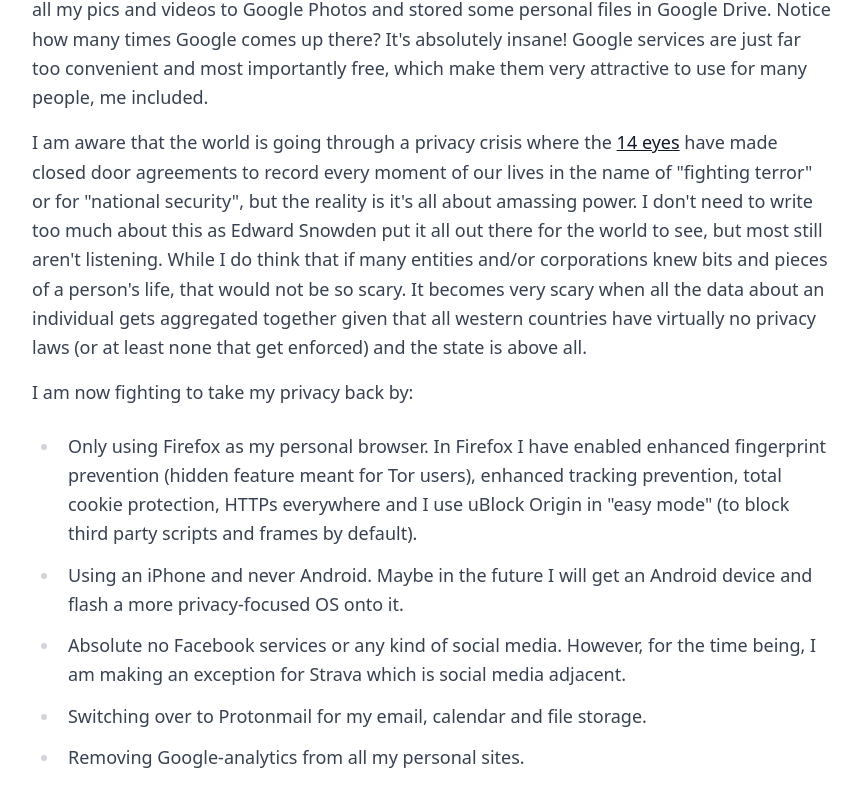
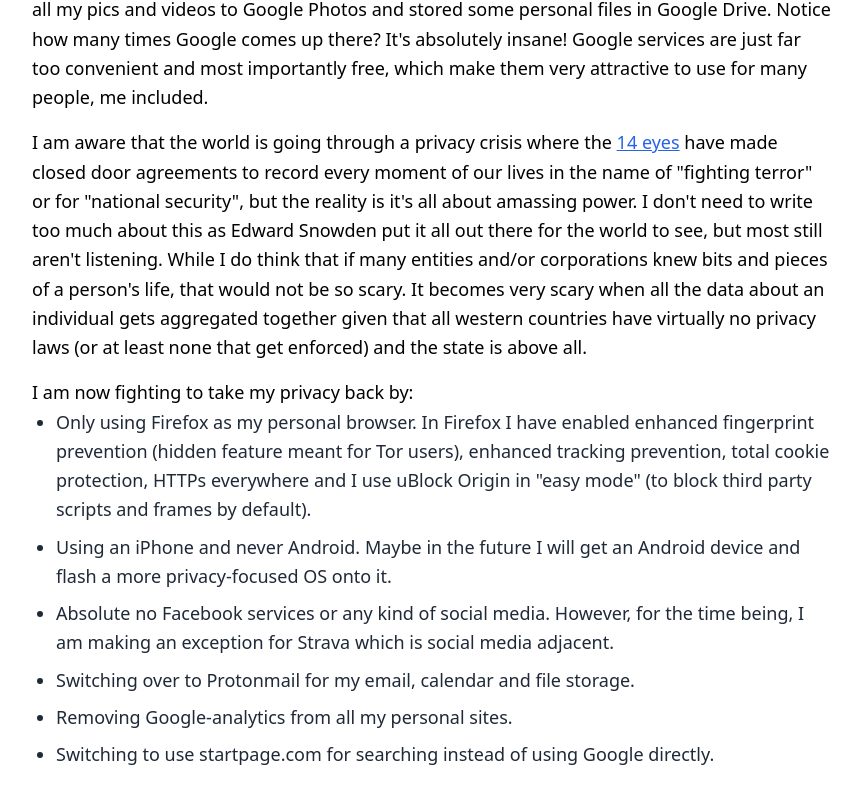
Before and after one commit to lone-cloud/egorphilippov, a Next.js app: page /blog in a window 1280 px wide. Shown: the part 992-1781 px from the top of the page, without its empty margins (208-1069 px from the left). Built offline with nearby package versions, Linux system fonts and the light colour scheme.

Commit message:
less deps for smaller size

```diff
--- a/package.json
+++ b/package.json
@@ -24,7 +24,6 @@
     "@eslint/js": "^9.31.0",
     "@next/bundle-analyzer": "^15.4.4",
     "@next/eslint-plugin-next": "^15.4.4",
-    "@tailwindcss/typography": "^0.5.16",
     "@types/node": "^24.1.0",
     "@types/react": "19.1.8",
     "@typescript-eslint/eslint-plugin": "^8.38.0",
--- a/src/components/Posts/UI.tsx
+++ b/src/components/Posts/UI.tsx
@@ -11,7 +11,7 @@
 export const Spacer = () => <div className="h-4" />;
 
 export const EntryBody = ({ children }: ComponentProps) => (
-  <div className="pt-20 -mt-20 leading-relaxed text-lg prose prose-lg max-w-none">{children}</div>
+  <div className="pt-20 -mt-20 blog-content max-w-none">{children}</div>
 );
 
 export const EntryTitle = ({ children }: ComponentProps) => (
--- a/src/styles/globals.css
+++ b/src/styles/globals.css
@@ -13,7 +13,42 @@
 }
 
 @layer components {
-  /* Add any custom component styles here if needed */
+  /* Custom blog typography styles - lightweight alternative to @tailwindcss/typography */
+  .blog-content {
+    @apply leading-relaxed text-lg;
+  }
+
+  .blog-content ul {
+    @apply list-disc pl-6 mb-4 space-y-2;
+  }
+
+  .blog-content ol {
+    @apply list-decimal pl-6 mb-4 space-y-2;
+  }
+
+  .blog-content li {
+    @apply text-gray-800 leading-relaxed;
+  }
+
+  .blog-content a {
+    @apply text-blue-600 underline hover:text-blue-700 transition-colors;
+  }
+
+  .blog-content p {
+    @apply mb-4;
+  }
+
+  .blog-content h3 {
+    @apply text-xl font-semibold mt-6 mb-3 text-gray-900;
+  }
+
+  .blog-content strong {
+    @apply font-semibold;
+  }
+
+  .blog-content em {
+    @apply italic;
+  }
 }
 
 @layer utilities {
--- a/tailwind.config.js
+++ b/tailwind.config.js
@@ -90,5 +90,5 @@
       },
     },
   },
-  plugins: [require('@tailwindcss/typography')],
+  plugins: [],
 };
```
Also changed, not shown: 1 other file (tests, documents, lock files or other folders).
